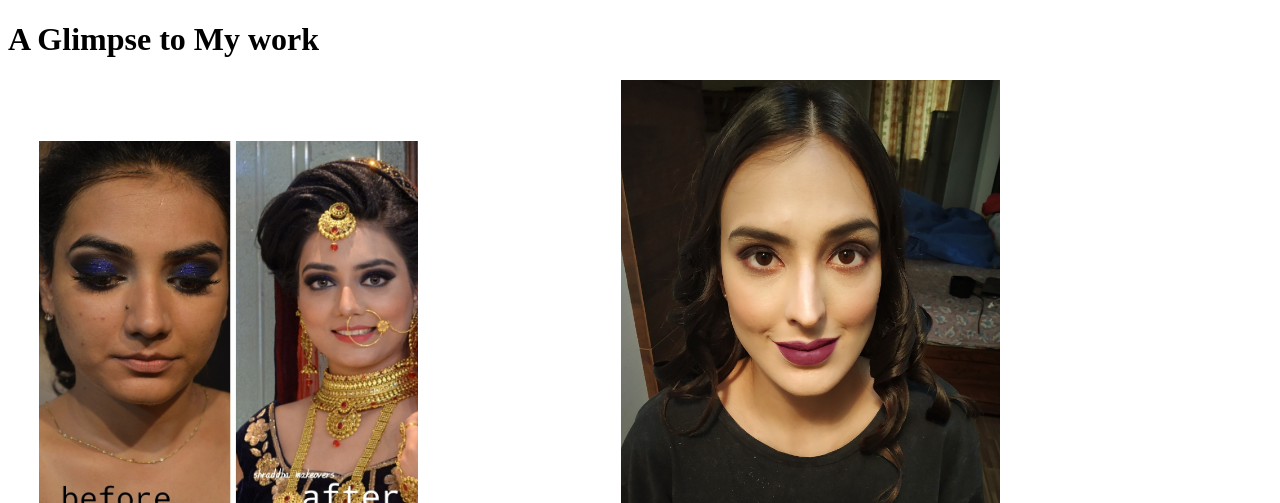
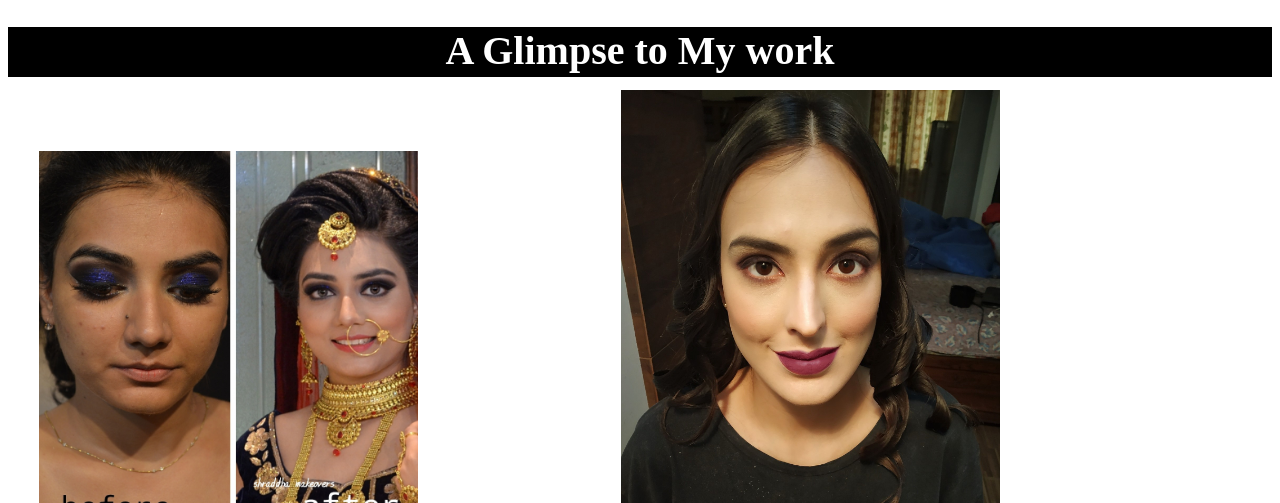
Before and after one commit to iamgarimasharma/Shraddha_Makeovers, a plain HTML site: page index.html in a window 1280 px wide. Shown: the top 503 px of the page. Drawn offline with Linux system fonts and the light colour scheme.

Commit message:
added div in style and applied it to h1

```diff
--- a/index.html
+++ b/index.html
@@ -3,19 +3,34 @@
   <head>
     <meta charset="utf-8">
     <title>Shraddha-Makeoverss</title>
-    <style media="screen">
+    <style>
+          div{
 
+              background-color: black;
+              width: 100%;
+              height: 50px;
+              color: white;
+              font-family: comic ,brushscript;
+              font-size: 20px;
+              font-weight: bold;
+              text-align: center;
+
+            }
     </style>
   </head>
-  <body style="background-color:white;">
+  <body>
 
-    <h1 style=text-align: center;">A Glimpse to My work</h1>
+<div>
+    <h1>A Glimpse to My work</h1>
+</div>
 <pre>
     <img src="img.jpg" alt="Bridal makeup" width= "30%">                          <img src="img2.jpg" alt="Catalog Shoot" width= "30%">
     <img src="img3.png" alt="Model Shoot" width= "30%">                           <img src="img4.png" alt="Model Shoot" width= "30%">
     <img src="img5.jpg" alt="Model Shoot" width= "30%">                           <img src="img6.jpg" alt="Model shoot" width= "30%">
     <img src="img7.jpg" alt="Fashion shoot" width= "30%">                         <img src="img8.jpg" alt="Model Shoot" width= "30%">
 </pre>
-    <h1 style=text-align:center;">Makeup By: Shraddha Ahlawat</h1>
+<div>
+    <h1>Shraddha MakeOvers</h1>
+  </div>
   </body>
 </html>
```
